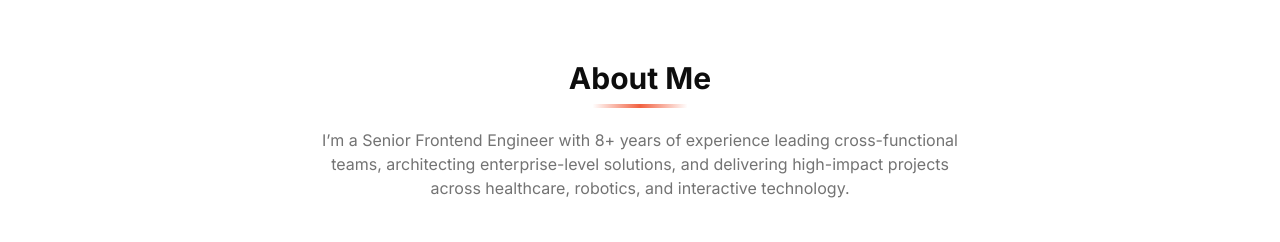
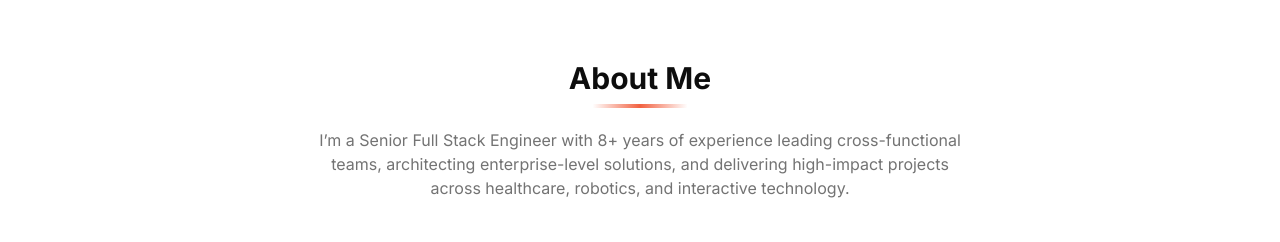
Before and after one commit to brucewilcoxon/dev-portfolio, a Next.js app: page / in a window 1280 px wide. Shown: the part 820-1062 px from the top of the page. Built offline with nearby package versions, Linux system fonts and the light colour scheme; no server answers.

Commit message:
forth commit

```diff
--- a/src/app/layout.tsx
+++ b/src/app/layout.tsx
@@ -14,7 +14,7 @@ const inter = Inter({ subsets: ["latin"] });
 // https://nextjs.org/docs/app/api-reference/functions/generate-metadata#metadata-fields
 export const metadata: Metadata = {
   // metadataBase: new URL(appUrl),
-  authors: [{ name: 'Bruce Wilcoxon', url: 'https://github.com/boudrigamarwane' }],
+  authors: [{ name: 'Bruce Wilcoxon', url: 'https://github.com/brucewilcoxon' }],
 
   robots: {
     index: hasGoneLive,
--- a/src/components/Footer.tsx
+++ b/src/components/Footer.tsx
@@ -21,7 +21,7 @@ export function Footer () {
               </ul>
               <p className="max-lg:text-center leading-loose">
                 Copyright &copy; {currentYear}<span> - </span>
-                <a href="https://github.com/boudrigamarwane">
+                <a href="https://github.com/brucewilcoxon">
                   <span className="highlighted-text">godofbrowser</span>
                 </a>{" "}
                 <span className="max-sm:hidden">|</span>{" "}
--- a/src/components/page-landing/SectionProjects/SectionContactMe.tsx
+++ b/src/components/page-landing/SectionProjects/SectionContactMe.tsx
@@ -48,7 +48,7 @@ export function SectionContactMe() {
             <div className="space-y-0 divide-y divide-border/50">
               <ContactItem icon="envelope" title="Email" value={contactEmail} href={`mailto:${contactEmail}`} />
               <ContactItem icon="linked-in" title="LinkedIn" value={"www.linkedin.com/in/brucewilcoxon"} href="https://linkedin.com/in/bruce-wilcoxon-b5207b192" />
-              <ContactItem icon="github" title="GitHub" value={"github.com/boudrigamarwane"} href="https://github.com/boudrigamarwane" />
+              <ContactItem icon="github" title="GitHub" value={"github.com/brucewilcoxon"} href="https://github.com/brucewilcoxon" />
               <ContactItem icon="location" title="Location" value={"Austin, Texas"} />
             </div>
 
--- a/src/constants/projects.ts
+++ b/src/constants/projects.ts
@@ -66,8 +66,8 @@ export const projects: IProject[] = [
         tags: ['live', 'oss'],
         tech: ["Typescript", "React", "Nextjs", "Radix-ui", "Shadcn-ui", "TailwindCSS"],
         links: {
-            code: "https://github.com/Godofbrowser/portfolio-website/tree/main/src",
-            demo: "https://emeke-ajeh.netlify.app/",
+            code: "https://github.com/brucewilcoxon/dev-portfolio",
+            demo: "https://brucewilcoxon.vercel.app/",
         },
         description: "This portfolio website is a sleek and modern single-page application developed with Next.js, showcasing the developer's skills, projects, and professional achievements",
         features: [
--- a/src/constants/site.ts
+++ b/src/constants/site.ts
@@ -12,13 +12,13 @@ export const person = {
     email: 'brucewilcoxon.d@gmail.com',
     userPhoto: "/images/bruce.jpg",
     userHeadline: 'Senior Full Stack Engineer',
-    about: "I’m a Senior Frontend Engineer with 8+ years of experience leading cross-functional teams, architecting enterprise-level solutions, and delivering high-impact projects across healthcare, robotics, and interactive technology.",
+    about: "I’m a Senior Full Stack Engineer with 8+ years of experience leading cross-functional teams, architecting enterprise-level solutions, and delivering high-impact projects across healthcare, robotics, and interactive technology.",
 };
 
 
 export const platformLinks = [
     { link: "https://linkedin.com/in/bruce-wilcoxon-b5207b192", label: "LinkedIn", icon: [AppIcon, {name: 'linked-in'}] },
-    { link: "https://github.com/boudrigamarwane", label: "Github", icon: [AppIcon, {name: 'github'}] },
+    { link: "https://github.com/brucewilcoxon", label: "Github", icon: [AppIcon, {name: 'github'}] },
     { link: `mailto:${person.email}`, label: "Email", icon: [AppIcon, {name: 'envelope'}] },
 ];
 
```
Also changed, not shown: 2 other files (tests, documents, lock files or other folders).
